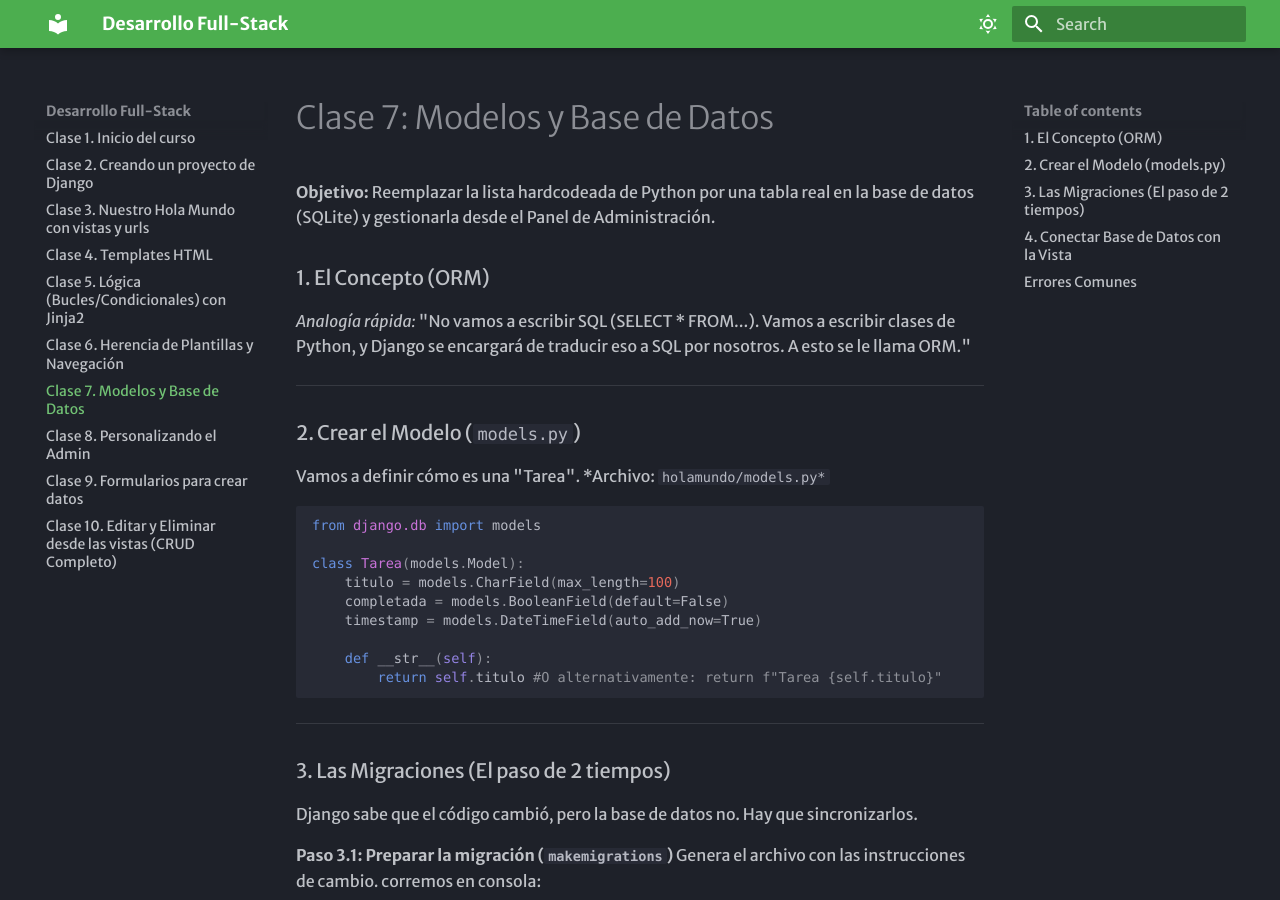
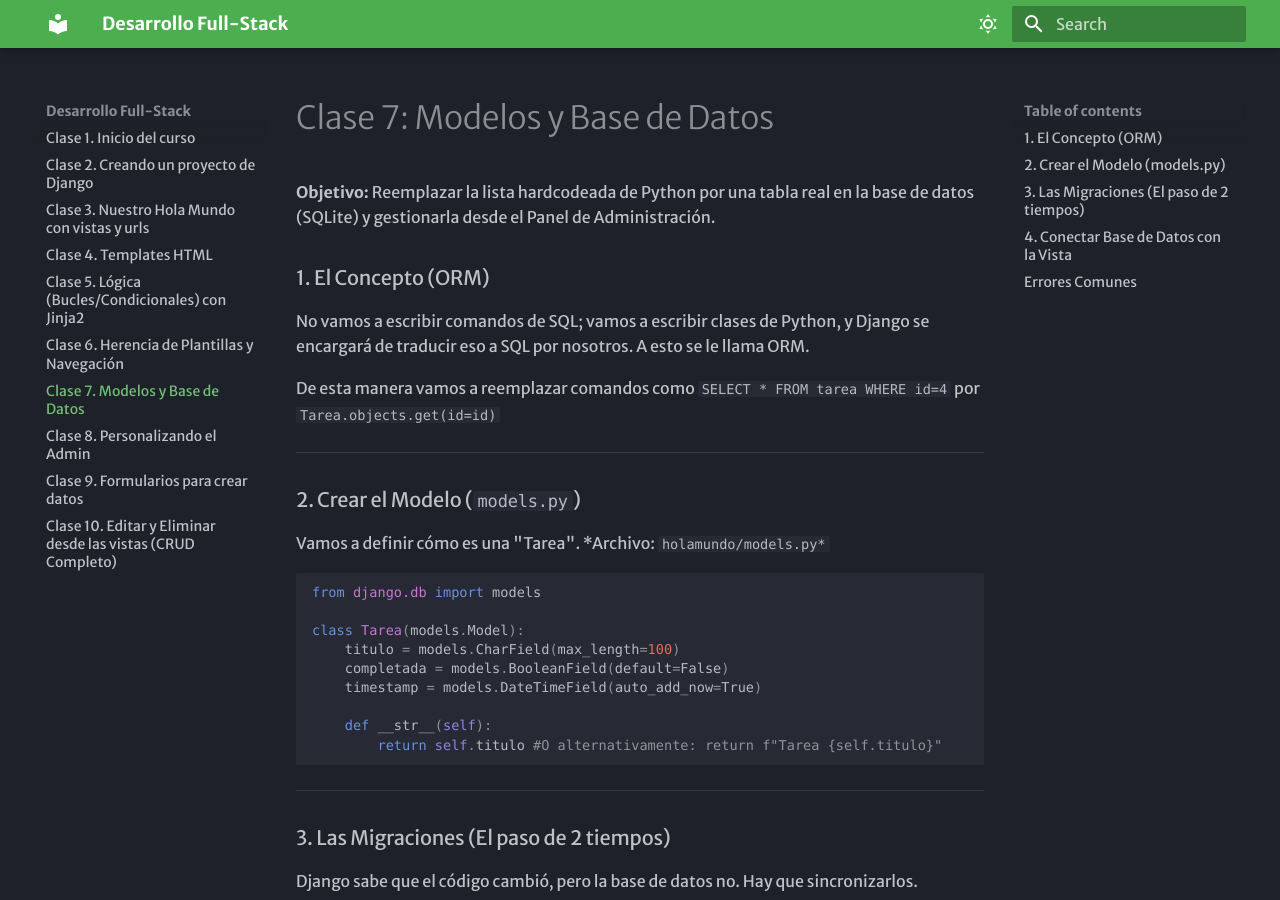
Before and after one commit to FacuLemo/docs-tercero, an MkDocs documentation site: the page built from docs/clase7.md, in a window 1280 px wide and 900 px high. Built offline with MkDocs 1.6.1 and Material for MkDocs 9.7.7, drawn with Linux system fonts in a browser that asks for light colours; some web fonts are replaced.

Commit message:
mejor explicacion del orm

```diff
--- a/docs/clase7.md
+++ b/docs/clase7.md
@@ -5,7 +5,9 @@
 
 ### 1. El Concepto (ORM)
 
-*Analogía rápida:* "No vamos a escribir SQL (SELECT * FROM...). Vamos a escribir clases de Python, y Django se encargará de traducir eso a SQL por nosotros. A esto se le llama ORM."
+No vamos a escribir comandos de SQL; vamos a escribir clases de Python, y Django se encargará de traducir eso a SQL por nosotros. A esto se le llama ORM.
+
+De esta manera vamos a reemplazar comandos como `SELECT * FROM tarea WHERE id=4` por `Tarea.objects.get(id=id)`
 
 ---
 
```
